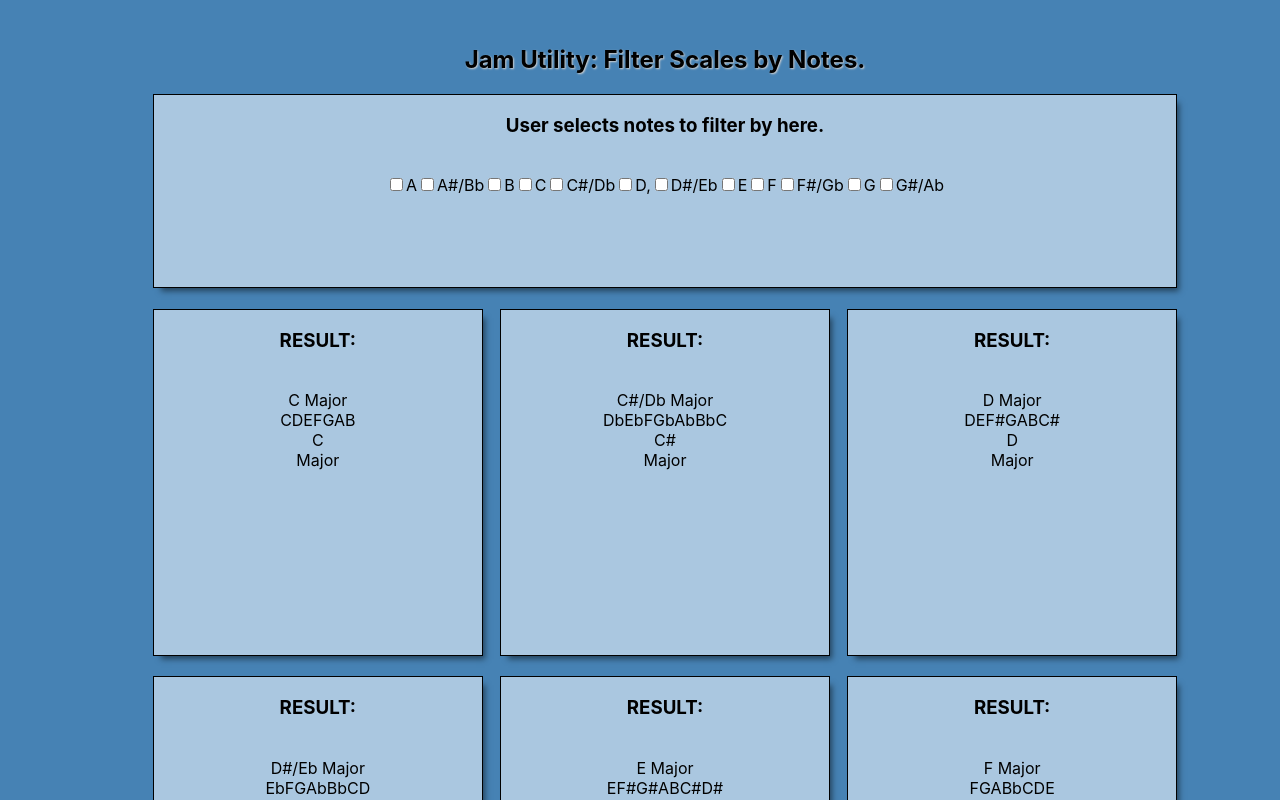
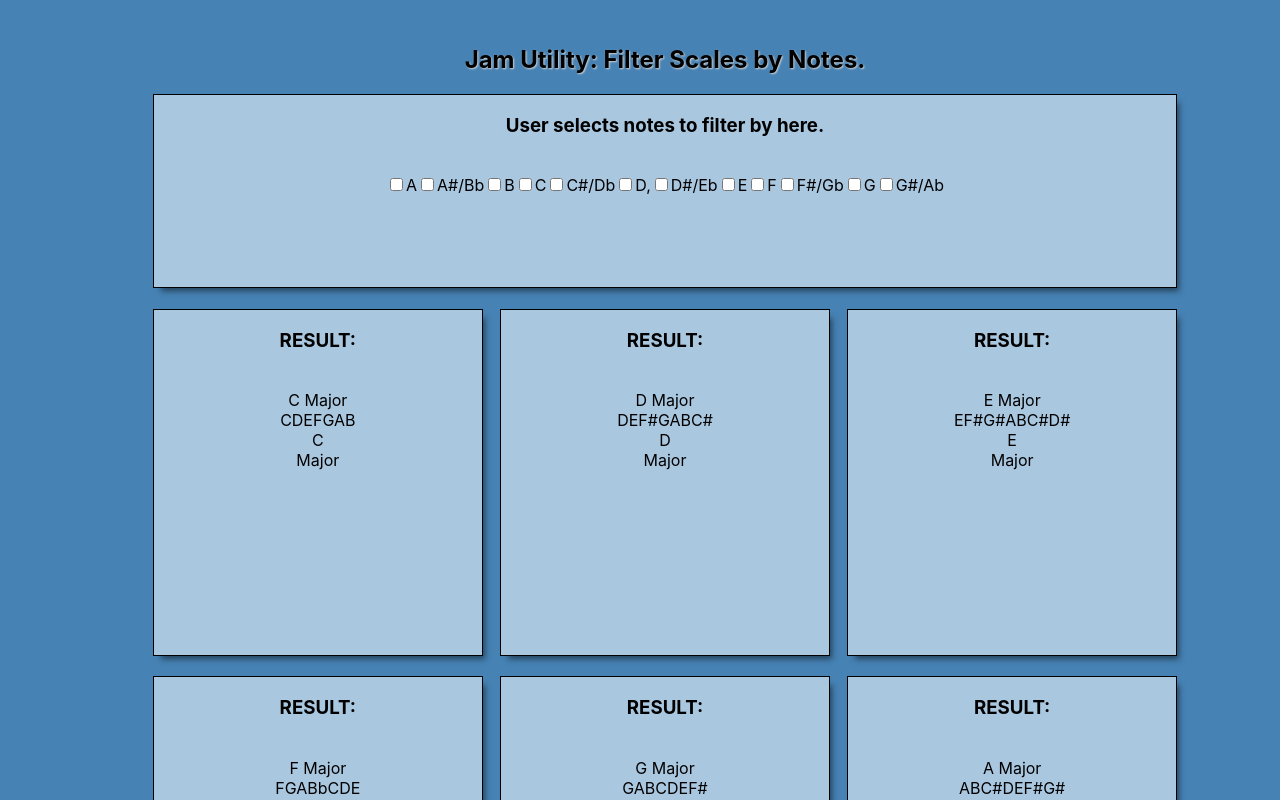
Before and after one commit to zhanknight/jam-utility, a React (Create React App) app: page / in a window 1280 px wide. Shown: the top 800 px of the page. Built offline with nearby package versions, Linux system fonts and the light colour scheme.

Commit message:
Add basic results filtering

```diff
--- a/src/App.js
+++ b/src/App.js
@@ -1,7 +1,10 @@
 import './App.css';
 import Checkboxes from './Checkboxes';
 import Results from './Results';
+import {scaleData} from './Scales.js'
 
+const filteredScaleData = scaleData.filter(stuff => {
+    return stuff.notes.includes('A');})
 
 function App() {
   return (
@@ -10,7 +13,7 @@ function App() {
     <div className="App-toolbar">
     <Checkboxes />
     </div>
-    <Results />
+    <Results data={filteredScaleData} />
     </div>
   );
 }
@@ -18,4 +21,5 @@ function App() {
 export default App;
 
 // implement checkbox functionality next
-// checked items filter the separate scales array and then map those to resultboxes in the results div
+// checked items filter the separate scales array as filteredScaleData
+// right now it's just hardcoded to filter for scales with note A
--- a/src/Results.js
+++ b/src/Results.js
@@ -1,13 +1,11 @@
 import Resultbox from "./Resultbox";
-import {scaleData} from './Scales.js'
 
-
-function Results() {
+function Results(props) {
 
     return (
         <div className="App-results">
 
-                {scaleData.map(data => {
+                {props.data.map(data => {
                     return (
                         <>
                         <Resultbox data={data} />
@@ -20,7 +18,3 @@ function Results() {
 }
 
 export default Results;
-
-
-// currently generating all scales in the scales data file
-// eventually generate from an intermediate filtered array
```
